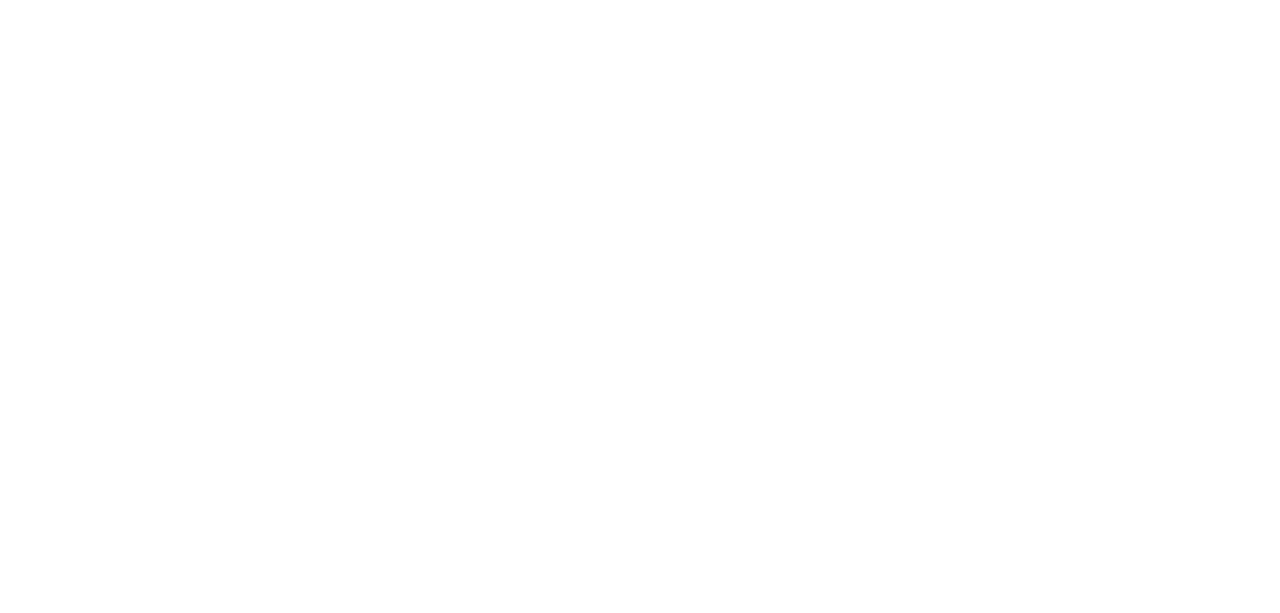
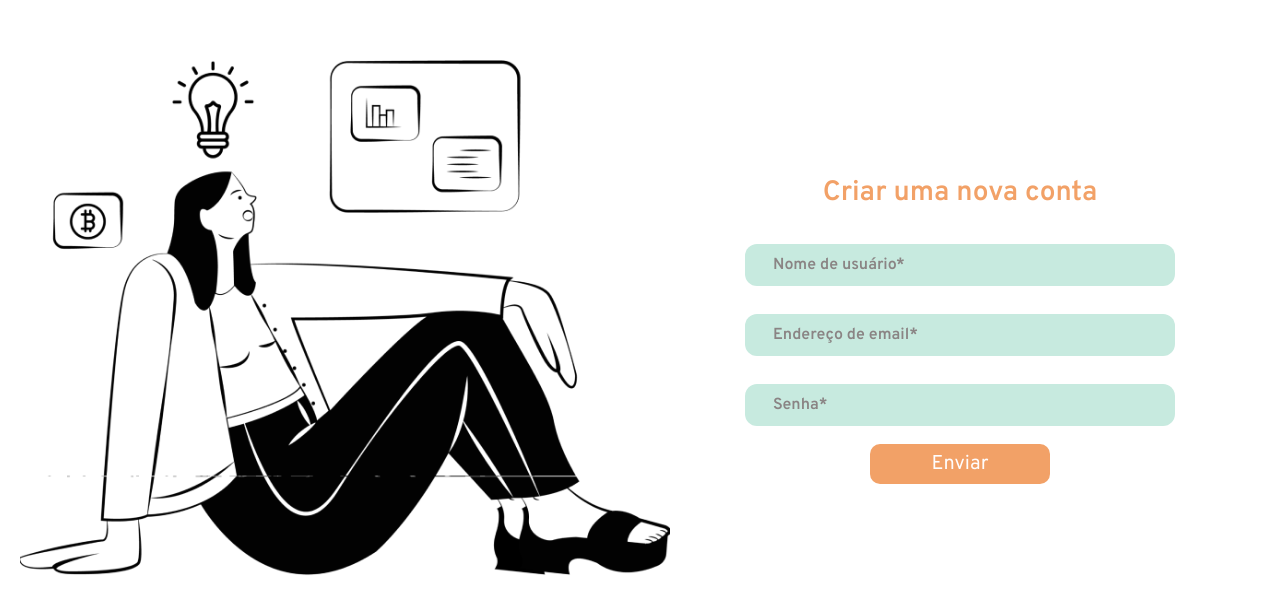
Before and after one commit to murilolmartins/app_habitos, a React (Create React App) app: page /signup in a window 1280 px wide. Shown: the part 117-730 px from the top of the page. Built offline with nearby package versions, Linux system fonts and the light colour scheme.

Commit message:
Feature: signup requisition

```diff
--- a/src/components/DesktopHeader/index.jsx
+++ b/src/components/DesktopHeader/index.jsx
@@ -11,7 +11,7 @@ const DesktopHeader = () => {
         <Link to="/">Home</Link>
         <Link to="/aboutUs">About</Link>
         <Link to="/login">Login</Link>
-        <Link to="/singUp">Register</Link>
+        <Link to="/signup">Register</Link>
       </div>
     </Container>
   );
--- a/src/components/LoginForm/styles.js
+++ b/src/components/LoginForm/styles.js
@@ -32,13 +32,13 @@ export const Form = styled.form`
   flex-flow:column;
   align-items:center;
   justify-content: space-between;
-  height:160px;
+  height:250px;
 `;
 export const Errors = styled.span`
   color:#f95959;
-
   position:absolute;
-  top:${props=>props.password?'50px':'-10px'};
+  left:0;
+  top:${props=>props.password?'55px':'-10px'};
   @media (min-width:768px){
     align-self:flex-start;
   }
--- a/src/components/MobileFooter/index.jsx
+++ b/src/components/MobileFooter/index.jsx
@@ -16,7 +16,7 @@ const MobileFooter = ({ name }) => {
     <Container>
       <ul>
         <li
-          className={name === "home" && "active"}
+          className={name === "home" ? "home":"active"}
           onClick={(e) => {
             onView(e);
             history.push("/");
@@ -30,7 +30,7 @@ const MobileFooter = ({ name }) => {
           </div>
         </li>
         <li
-          className={name === "aboutUs" && "active"}
+          className={name === "aboutUs" ? "aboutUs":"active"}
           onClick={(e) => {
             onView(e);
             // history.push("/aboutUs");
@@ -44,7 +44,7 @@ const MobileFooter = ({ name }) => {
           </div>
         </li>
         <li
-          className={name === "login" && "active"}
+          className={name === "login" ? "login" :"active"}
           onClick={(e) => {
             history.push("/login");
             onView(e);
@@ -58,7 +58,7 @@ const MobileFooter = ({ name }) => {
           </div>
         </li>
         <li
-          className={name === "singUp" && "active"}
+          className={name === "singUp" ? "signUp":"active"}
           onClick={(e) => onView(e)}
         >
           <div className="box_icon">
--- a/src/components/RegisterForm/index.jsx
+++ b/src/components/RegisterForm/index.jsx
@@ -2,26 +2,27 @@ import { useForm } from "react-hook-form";
 import { yupResolver } from "@hookform/resolvers/yup";
 import * as yup from "yup";
 import React from "react";
-import { InputErros, ContainerRegister } from "./style.js";
-import Input from "../Input/styles.js";
-import Container from "../Button/styles.js";
-
+import { InputErros, ContainerRegister, ContainerInput } from "./style.js";
+import { Title, Form, Errors } from "./../LoginForm/styles";
+import Input from "../Input/index";
+import Button from "../Button/index";
+import { useContext } from "react";
+import { AuthContext } from "./../../providers/Auth/index";
 export default function RegisterForm() {
+  const { signUpRequisition } = useContext(AuthContext);
   const formSchema = yup.object().shape({
     username: yup
       .string()
       .required("Nome de usuário obrigatório")
-      .matches(
-        "^[a-zA-Z0-9_]{5,}[a-zA-Z]+[0-9]*$",
-        "O nome deve conter letras, e pode conter hífen"
-      ),
+      .matches(/^[a-zA-Z\s]*$/gi, "Nome deve conter apenas letras"),
     email: yup.string().required("Email obrigatório").email("Email inválido"),
     password: yup
       .string()
-      .matches(
-        "(?=.*[a-z])(?=.*[A-Z])(?=.*[0-9])(?=.*[^A-Za-z0-9])(?=.{8,})",
-        "A senha deve conter pelo menos 8 caracteres, letra maiúscula e minúscula, número, caracter especial."
-      )
+      .min(8, "Mínimo de 8 dígitos")
+      .matches(/[a-z]/g, "Mínimo um dígito minúsculo")
+      .matches(/[A-Z]/g, "Mínimo um digito maiúsculo")
+      .matches(/[0-9]/g, "Mínimo um número")
+      .matches(/[$@$!%*#?&´^~/><+=[\]{",;°§`º_().}\\¨-]/g, "Mínimo um símbolo")
       .required("Senha obrigatória"),
   });
   const {
@@ -32,19 +33,31 @@ export default function RegisterForm() {
 
   return (
     <ContainerRegister>
-      <form onSubmit={handleSubmit()} className="form-container">
-        <Input
-          onChange={(e) => console.log(e.target.value)}
-          placeholder="Nome de usuário*"
-          {...register("username")}
-        />
-        <InputErros> {errors.username && errors.username.message} </InputErros>
-        <Input placeholder="Endereço de email*" {...register("email")} />
-        <InputErros>{errors.email && errors.email.message} </InputErros>
-        <Input placeholder="Senha*" {...register("password")} />
-        <InputErros> {errors.password && errors.password.message} </InputErros>
-      </form>
-      <Container type="submit"> Enviar </Container>
+      <Title>Criar uma nova conta</Title>
+      <Form onSubmit={handleSubmit(signUpRequisition)}>
+        <ContainerInput>
+          <Input
+            onChange={(e) => console.log(e.target.value)}
+            placeholder="Nome de usuário*"
+            register={register}
+            name="username"
+          />
+          <Errors > {errors.username && errors.username.message} </Errors>
+        </ContainerInput>
+        <ContainerInput>
+          <Input
+            placeholder="Endereço de email*"
+            register={register}
+            name="email"
+          />
+          <Errors >{errors.email && errors.email.message} </Errors>
+        </ContainerInput>
+        <ContainerInput>
+          <Input placeholder="Senha*" register={register} name="password" />
+          <Errors > {errors.password && errors.password.message} </Errors>
+        </ContainerInput>
+        <Button type="submit"> Enviar </Button>
+      </Form>
     </ContainerRegister>
   );
 }
--- a/src/components/RegisterForm/style.js
+++ b/src/components/RegisterForm/style.js
@@ -2,10 +2,14 @@ import styled from "styled-components";
 
 export const InputErros = styled.p`
   font-size: 10px;
+  color:red;
 `;
 export const ContainerRegister = styled.div`
   display: flex;
   flex-direction: column;
   justify-content: center;
-  align-items: center;
+  /* align-items: center; */
 `;
+export const ContainerInput = styled.div`
+  position:relative;
+`
--- a/src/providers/Auth/index.jsx
+++ b/src/providers/Auth/index.jsx
@@ -19,11 +19,19 @@ const AuthProvider = ({ children }) => {
       })
       .catch((err) => {
         toast.error("Usuario ou senha incorretos!");
-        console.log(err);
+
+      });
+  };
+  const signUpRequisition = (data)=>{
+    api.post('users/',data).then(response=>{
+      toast.success('Login liberado!');
+
+    }).catch(err=>{
+      toast.error('Usuário já existente!');
       });
   };
   return (
-    <AuthContext.Provider value={{ token, authentication }}>
+    <AuthContext.Provider value={{ token, authentication, signUpRequisition }}>
       {children}
     </AuthContext.Provider>
   );
--- a/src/routes/index.jsx
+++ b/src/routes/index.jsx
@@ -8,7 +8,7 @@ const Routes = () => {
     <Switch>
       <Route exact path="/" component={Home} />
       <Route path="/login" component={Login} />
-      <Route path="/register" component={SingUp} />
+      <Route path="/signup" component={SingUp} />
     </Switch>
   );
 };
```
